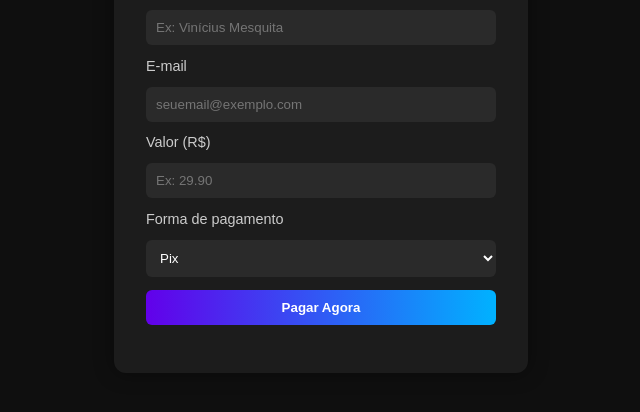
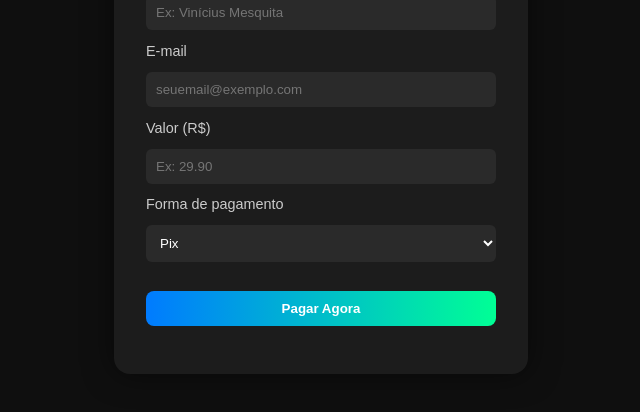
Before and after one commit to ViniciusRMesquita/checkout-arkama, a website: page index.html in a window 1280 px wide. Shown: the part 306-718 px from the top of the page, without its empty margins (319-959 px from the left). Drawn offline with Linux system fonts and the light colour scheme.

Commit message:
Update style.css

```diff
--- a/style.css
+++ b/style.css
@@ -1,24 +1,26 @@
 body {
   background-color: #0f0f0f;
+  color: #fff;
   font-family: "Poppins", sans-serif;
-  color: #fff;
   display: flex;
+  align-items: center;
   justify-content: center;
-  align-items: center;
   height: 100vh;
+  margin: 0;
 }
 
 .container {
   background: #1c1c1c;
   padding: 2rem;
-  border-radius: 12px;
-  box-shadow: 0 0 20px rgba(0, 0, 0, 0.4);
+  border-radius: 16px;
+  box-shadow: 0 0 30px rgba(0, 0, 0, 0.5);
   width: 350px;
+  text-align: center;
 }
 
 h1 {
-  text-align: center;
   color: #00b2ff;
+  margin-bottom: 1.5rem;
 }
 
 form {
@@ -28,37 +30,37 @@ form {
 }
 
 label {
+  text-align: left;
   font-size: 0.9rem;
   color: #ccc;
 }
 
-input,
-select,
-button {
+input, select {
   padding: 10px;
   border: none;
   border-radius: 6px;
-}
-
-input,
-select {
   background: #2a2a2a;
   color: #fff;
 }
 
 button {
-  background: linear-gradient(90deg, #6200ea, #00b2ff);
-  color: white;
+  margin-top: 1rem;
+  padding: 10px;
+  background: linear-gradient(90deg, #007bff, #00ff95);
+  border: none;
+  border-radius: 8px;
+  color: #fff;
   font-weight: bold;
   cursor: pointer;
   transition: 0.3s;
 }
 
 button:hover {
-  opacity: 0.8;
+  opacity: 0.9;
 }
 
-#status {
-  text-align: center;
+.status {
   margin-top: 1rem;
+  font-size: 0.95rem;
+  font-weight: 500;
 }
```
